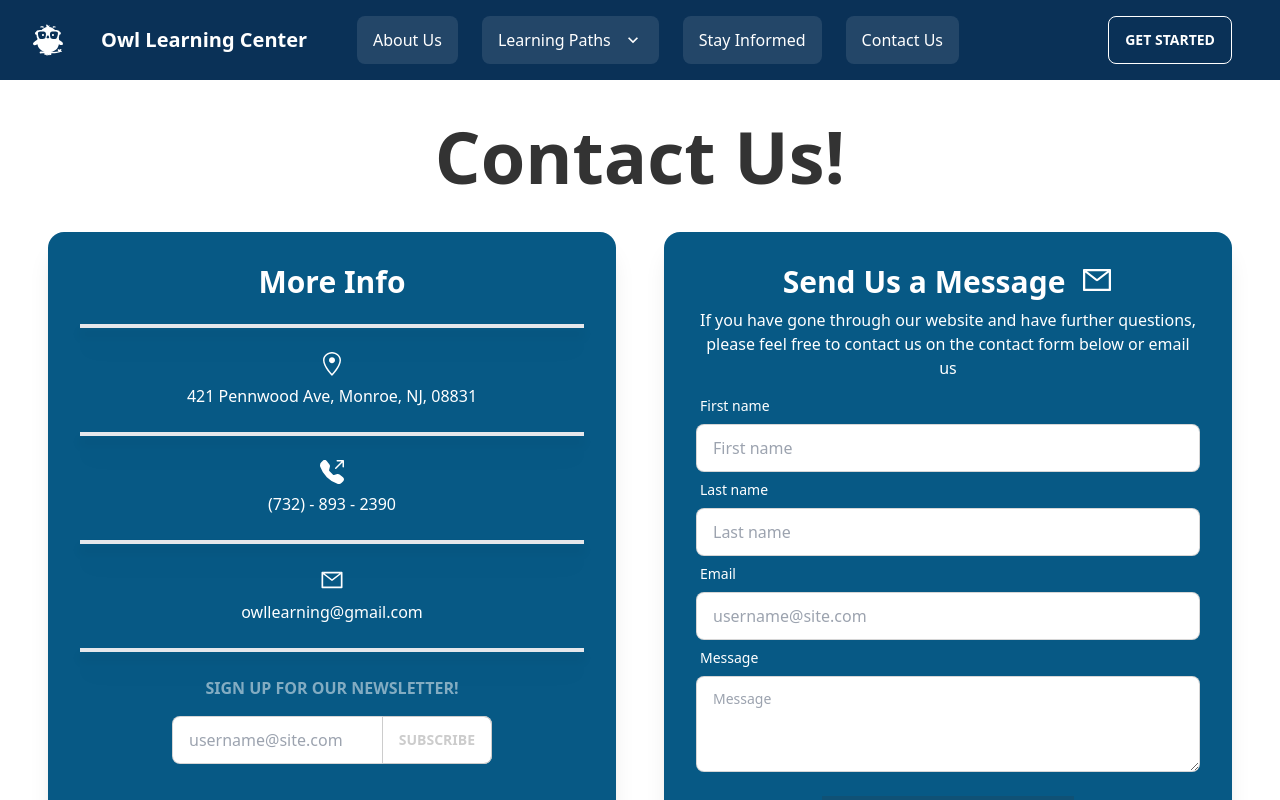
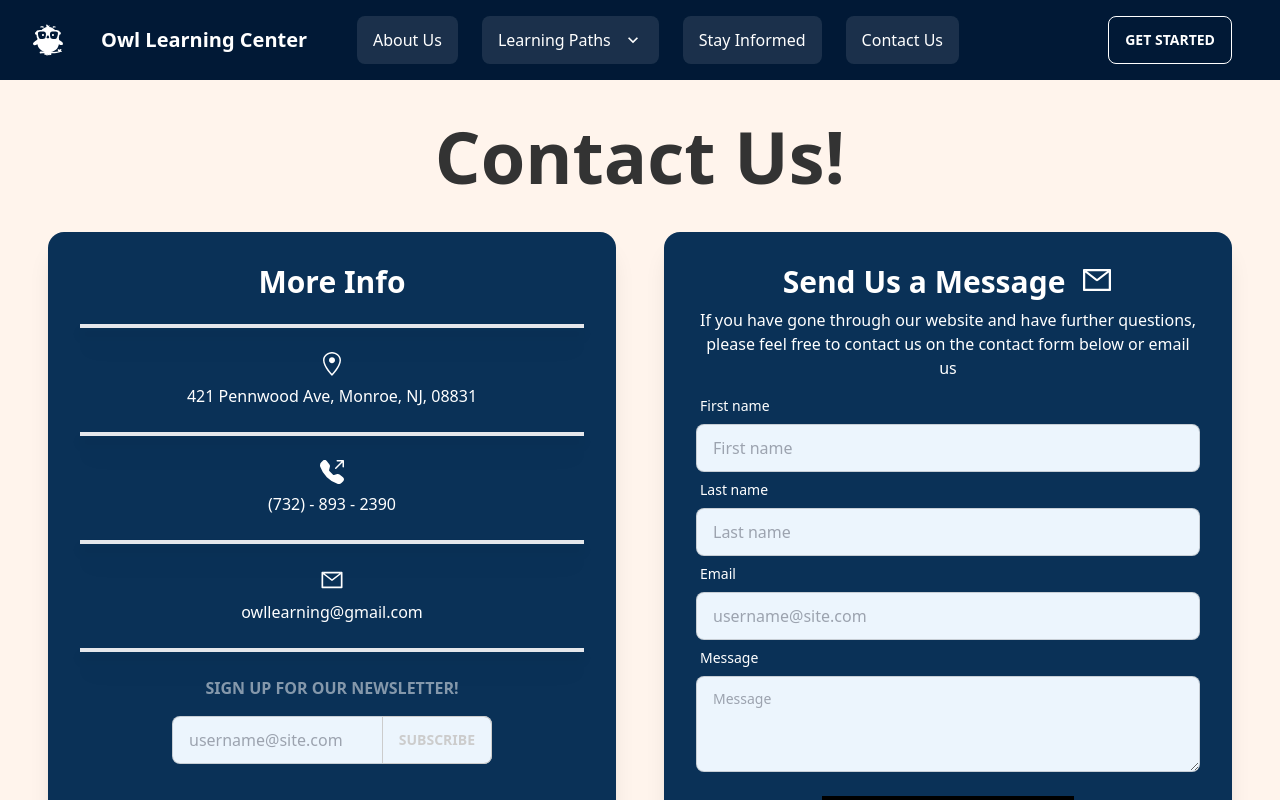
Before and after one commit to radhaghate/fbla-site, a Next.js app: page /contact in a window 1280 px wide. Shown: the top 800 px of the page. Built offline with nearby package versions, Linux system fonts and the light colour scheme.

Commit message:
changes to coloring of pages

```diff
--- a/src/components/faq.js
+++ b/src/components/faq.js
@@ -5,8 +5,8 @@ import styles from '@/styles/Home.module.css';
 
 const FAQ = () => {
   return (
-    <div className="flex flex-col h-screen justify-between mb-10">
-      <div className="text-center text-8xl font-bold h-30 my-10">FAQs</div>
+    <div className="flex flex-col h-screen justify-between m-auto w-3/5 p-4 mb-10">
+      <div className="text-center text-8xl font-bold h-30 my-8">FAQs</div>
       <div
         tabIndex={0}
         className="collapse collapse-plus border border-base-300 bg-base-100 rounded-box my-2 mx-5">
--- a/src/components/navbar.js
+++ b/src/components/navbar.js
@@ -8,7 +8,7 @@ import Link from 'next/link';
 
 const Nav = () => {
   return (
-    <div className="navbar py-10 h-12 bg-[#0a3157]">
+    <div className="navbar py-10 h-12 bg-oxfordblue200">
       <div className='ml-6'>
         <FaEarlybirds style={{ color: "white", fontSize: "2rem" }}></FaEarlybirds>
       </div>
--- a/src/pages/contact.js
+++ b/src/pages/contact.js
@@ -14,10 +14,10 @@ const Home = () => {
   return (
     <div className="flex flex-col h-screen justify-between">
       <Nav></Nav>
-      <div className="mb-auto">
+      <div className="bg-eggshell mb-auto">
         <div className="text-center text-7xl font-bold h-30 my-10">Contact Us!</div>
-        <div className="grid grid-cols-1 mb-12 sm:mx-12 md:grid-cols-2 md:gap-12">
-          <div className="card bg-sky-800 shadow-xl">
+        <div className="text-eggshell grid grid-cols-1 mb-12 sm:mx-12 md:grid-cols-2 md:gap-12">
+          <div className="card bg-oxfordblue100 shadow-xl">
             <div className="card-body items-center text-center">
               <h2 className="card-title text-white text-3xl">More Info</h2>
               <hr className="border-2 border-white-500 drop-shadow-xl w-full m-4"/>
@@ -37,7 +37,7 @@ const Home = () => {
                     <input
                       type="text"
                       placeholder="username@site.com"
-                      className="input input-bordered w-full pr-16"
+                      className="bg-[#ecf5fd] input input-bordered w-full pr-16"
                     />
                     <button className="btn btn-primary absolute top-0 right-0 rounded-l-none">
                       Subscribe
@@ -47,7 +47,7 @@ const Home = () => {
               </div>
             </div>
           </div>
-          <div className="card bg-sky-800 shadow-xl">
+          <div className="card bg-oxfordblue100 shadow-xl">
             <div className="card-body items-center text-center">
               <div className="flex flex-row">
                 <h2 className="card-title text-white text-3xl mr-4">Send Us a Message</h2>
@@ -64,7 +64,7 @@ const Home = () => {
                 <input
                   type="text"
                   placeholder="First name"
-                  className="input input-bordered w-full"
+                  className="bg-[#ecf5fd] input input-bordered w-full"
                 />
                 <label className="label">
                   <span className="label-text text-white">Last name</span>
@@ -72,7 +72,7 @@ const Home = () => {
                 <input
                   type="text"
                   placeholder="Last name"
-                  className="input input-bordered w-full"
+                  className="bg-[#ecf5fd] input input-bordered w-full"
                 />
                 <label className="label">
                   <span className="label-text text-white">Email</span>
@@ -80,18 +80,19 @@ const Home = () => {
                 <input
                   type="text"
                   placeholder="username@site.com"
-                  className="input input-bordered w-full"
+                  className="bg-[#ecf5fd] input input-bordered w-full"
                 />
                 <label className="label">
                   <span className="label-text text-white">Message</span>
                 </label>
                 <textarea
-                  className="textarea textarea-bordered h-24"
+                  className="bg-[#ecf5fd] textarea textarea-bordered h-24"
                   placeholder="Message"></textarea>
                 <br></br>
                 <div className="flex justify-center">
-                  <button className="button btn-active btn-ghost text-white text-bold text-xl h-10 w-2/4">
+                  <button className="button btn-active btn-[#ecf5fd] text-white text-bold text-xl h-10 w-2/4">
                     Send!
+                    {/* CHANGE COLOR OF BUTTON!!! */}
                   </button>
                 </div>
               </div>
--- a/src/pages/getStarted.js
+++ b/src/pages/getStarted.js
@@ -23,7 +23,7 @@ const Home = () => {
               <input
                 type="text"
                 placeholder="Type here"
-                className="input input-bordered w-full"
+                className="bg-[#ecf5fd] input input-bordered w-full"
               />
             </div>
             <div className="form-control mb-2">
@@ -33,7 +33,7 @@ const Home = () => {
               <input
                 type="text"
                 placeholder="Type here"
-                className="input input-bordered w-full"
+                className="bg-[#ecf5fd] input input-bordered w-full"
               />
             </div>
             <div className="form-control mb-4">
@@ -43,7 +43,7 @@ const Home = () => {
               <input
                 type="text"
                 placeholder="Type here"
-                className="input input-bordered w-full"
+                className="bg-[#ecf5fd] input input-bordered w-full"
               />
             </div>
             <hr></hr>
@@ -54,7 +54,7 @@ const Home = () => {
               <input
                 type="text"
                 placeholder="Type here"
-                className="input input-bordered w-full"
+                className="bg-[#ecf5fd] input input-bordered w-full"
               />
             </div>
             <div className="form-control mb-2">
@@ -64,7 +64,7 @@ const Home = () => {
               <input
                 type="text"
                 placeholder="Type here"
-                className="input input-bordered w-full"
+                className="bg-[#ecf5fd] input input-bordered w-full"
               />
             </div>
             <div className="form-control mb-2">
@@ -74,7 +74,7 @@ const Home = () => {
               <input
                 type="text"
                 placeholder="Type here"
-                className="input input-bordered w-full"
+                className="bg-[#ecf5fd] input input-bordered w-full"
               />
             </div>
             <div className='flex justify-center my-8'>
--- a/src/pages/howItWorks.js
+++ b/src/pages/howItWorks.js
@@ -14,8 +14,9 @@ const Home = () => {
       <div className="mb-auto">
         <Image src="/howItWorks.jpg" alt="HowItWorks" width={1920} height={500} />
       </div>
+      <div className='bg-eggshell'>
       <div className="text-center text-8xl font-bold h-30 my-10">How it Works</div>
-        <div className="container bg-gray-200 mx-auto w-full">
+        <div className="container bg-eggshell mx-auto w-full">
           <div className="relative wrap overflow-hidden p-10 h-full">
             <div className="border-2-2 absolute border-opacity-20 border-gray-700 h-full border left-1/2"></div>
             <div className="mb-8 flex justify-between items-center w-full right-timeline">
@@ -113,10 +114,11 @@ const Home = () => {
                 </p>
               </div>
             </div>
+        </div>
 
-        </div>
       </div>
       <FAQ></FAQ>
+      </div>
       <Footer className="h-10"></Footer>
     </div>
   );
--- a/src/pages/index.js
+++ b/src/pages/index.js
@@ -15,16 +15,16 @@ const Home = () => {
       <Nav></Nav>
       <div className="mb-auto">
 
-        <div className="relative bg-[#0a3157] w-full grid grid-cols-8 auto-rows-auto">
+        <div className="relative bg-oxfordblue200 w-full grid grid-cols-8 auto-rows-auto">
             <div className="col-start-1 col-end-8">
               <Image className="mt-2" src="/home-top.jpg" alt="tutoring" height={900} width={1740}/>
             </div>
 
-            <div className="absolute right-28 mt-28 text-center text-white bg-sky-900
-              align-middle h-96 w-4/5 col-start-6 col-end-9 pt-8">
+            <div className="absolute right-28 mt-28 text-center text-white bg-oxfordblue100
+              align-middle h-96 w-4/5 col-start-6 col-end-9 pt-8 rounded">
               <div className='text-5xl text-center tracking-wide mt-12'>Owl<br></br>Learning Center</div>
               <p className='italic mt-6 text-xl'>Where Students Teach Students</p>
-              <button className="flex justify-center button p-6 bg-slate-500 mt-7 ml-36 rounded-xl text-black text-bold text-xl
+              <button className="flex justify-center button pr-6 pl-6 pt-4 pb-4 bg-slate-500 mt-7 ml-36 rounded text-black text-bold text-xl
                 transition ease-in-out delay-150 hover:-translate-y-1 hover:text-white">
                 <Link href="/howItWorks">Learn More</Link>
               </button>
@@ -39,7 +39,7 @@ const Home = () => {
             </div>
         </div>
 
-        <div className="bg-[#fff4ec]">
+        <div className="bg-eggshell">
         <div className="grid grid-cols-2 gap-4 divide-x py-10">
           <div>
             <div className="text-center text-4xl font-bold py-10 underline underline-offset-8">
--- a/tailwind.config.js
+++ b/tailwind.config.js
@@ -4,7 +4,16 @@ module.exports = {
     "./src/**/*.{js,ts,jsx,tsx}"
   ],
   theme: {
-    extend: {},
+    extend: {
+      colors: {
+        oxfordblue200: '#011936',
+        oxfordblue100: '#0A3157',
+        delfblue: '#23395B',
+        uclablue: '#406E8E',
+        eggshell: '#fff4ec',
+
+      },
+    },
   },
   plugins: [require("daisyui")],
   daisyui: {
```
